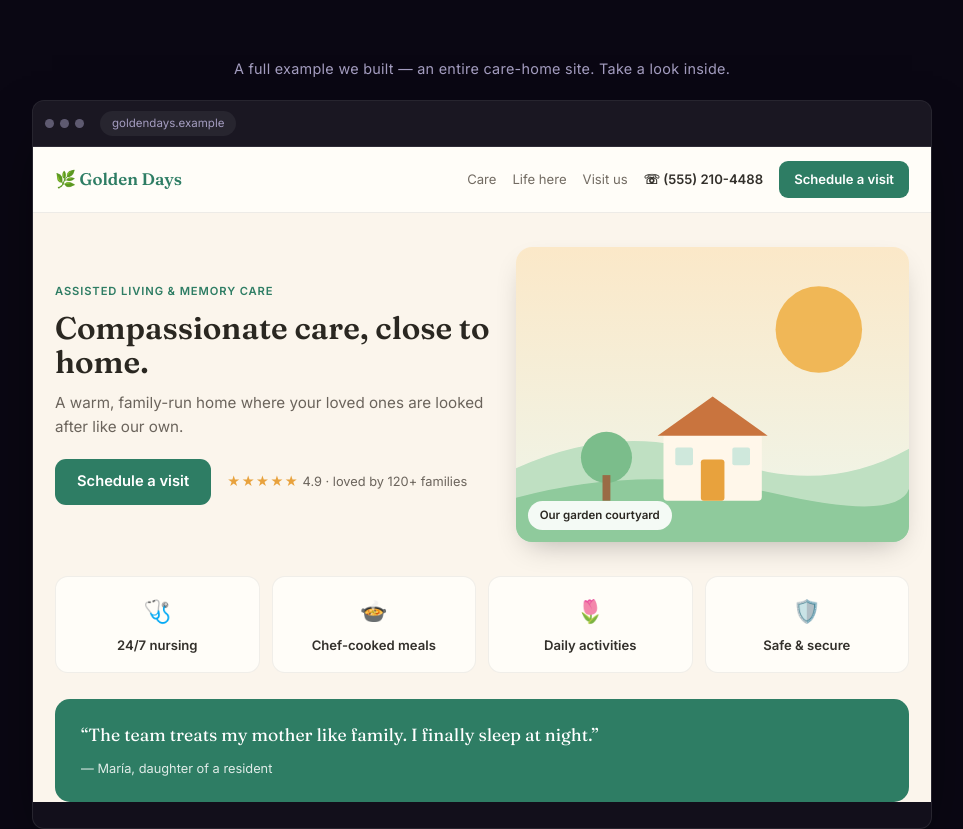
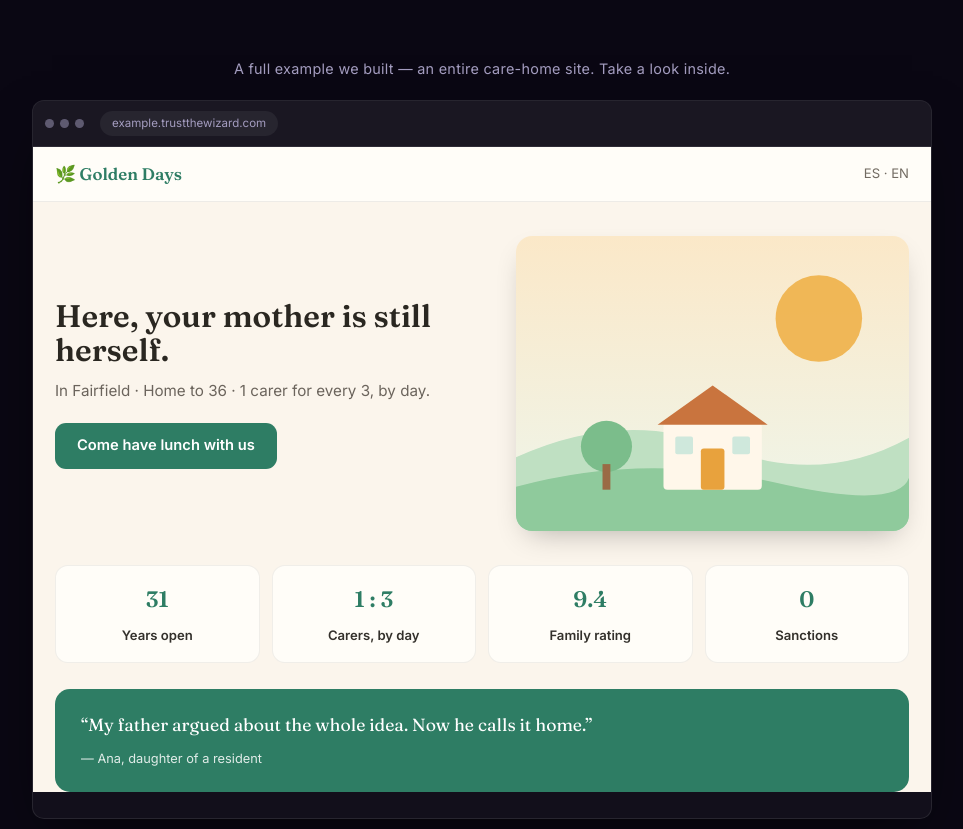
Before and after one commit to alfredoaarc/Trust-The-Wizard, a website: page docs/en/index.html in a window 1280 px wide. Shown: the part 3849-4678 px from the top of the page, without its empty margins (158-1121 px from the left). Drawn offline with Linux system fonts and the light colour scheme.

Commit message:
Sync Golden Days preview on the Conjure landing with the real site
The embedded showcase mock had drifted: invented nav, wrong headline
("Compassionate care, close to home"), wrong CTA, and a fake
"goldendays.example" URL. Updated both languages to mirror the live
Golden Days — real headline, subtitle, CTA "Come have lunch with us",
the actual trust metrics, Ana's real quote, and the real URL.

```diff
--- a/docs/en/index.html
+++ b/docs/en/index.html
@@ -45,7 +45,7 @@
       href="https://fonts.googleapis.com/css2?family=Fraunces:opsz,wght@9..144,400;9..144,600&family=Inter:wght@400;500;600&display=swap"
       rel="stylesheet"
     />
-    <link rel="stylesheet" href="/styles.css?v=9" />
+    <link rel="stylesheet" href="/styles.css?v=10" />
   </head>
   <body>
     <div class="aurora" aria-hidden="true"></div>
@@ -257,31 +257,22 @@
           <div class="browser demo-frame">
             <div class="browser-bar" aria-hidden="true">
               <span></span><span></span><span></span>
-              <span class="url-chip">goldendays.example</span>
+              <span class="url-chip">example.trustthewizard.com</span>
             </div>
             <div class="demo-site">
               <header class="ds-nav">
                 <span class="ds-logo">🌿 Golden Days</span>
                 <nav class="ds-links">
-                  <span>Care</span>
-                  <span>Life here</span>
-                  <span>Visit us</span>
-                  <span class="ds-phone">☏ (555) 210-4488</span>
-                  <span class="ds-btn">Schedule a visit</span>
+                  <span class="ds-lang">ES · EN</span>
                 </nav>
               </header>
 
               <div class="ds-hero">
                 <div class="ds-hero-text">
-                  <p class="ds-eyebrow">Assisted living &amp; memory care</p>
-                  <p class="ds-title">Compassionate care, close to home.</p>
-                  <p class="ds-lede">
-                    A warm, family-run home where your loved ones are looked after
-                    like our own.
-                  </p>
+                  <p class="ds-title">Here, your mother is still herself.</p>
+                  <p class="ds-lede">In Fairfield · Home to 36 · 1 carer for every 3, by day.</p>
                   <div class="ds-actions">
-                    <span class="ds-btn ds-btn-lg">Schedule a visit</span>
-                    <span class="ds-rating"><b>★★★★★</b> 4.9 · loved by 120+ families</span>
+                    <span class="ds-btn ds-btn-lg">Come have lunch with us</span>
                   </div>
                 </div>
                 <div class="ds-hero-photo" aria-hidden="true">
@@ -304,20 +295,19 @@
                     <rect x="162" y="204" width="18" height="18" rx="2" fill="#cfe8dc" />
                     <rect x="220" y="204" width="18" height="18" rx="2" fill="#cfe8dc" />
                   </svg>
-                  <span class="ds-photo-chip">Our garden courtyard</span>
                 </div>
               </div>
 
               <div class="ds-features">
-                <div class="ds-feat"><span class="ds-ico">🩺</span> 24/7 nursing</div>
-                <div class="ds-feat"><span class="ds-ico">🍲</span> Chef-cooked meals</div>
-                <div class="ds-feat"><span class="ds-ico">🌷</span> Daily activities</div>
-                <div class="ds-feat"><span class="ds-ico">🛡️</span> Safe &amp; secure</div>
+                <div class="ds-feat"><span class="ds-ico">31</span> Years open</div>
+                <div class="ds-feat"><span class="ds-ico">1 : 3</span> Carers, by day</div>
+                <div class="ds-feat"><span class="ds-ico">9.4</span> Family rating</div>
+                <div class="ds-feat"><span class="ds-ico">0</span> Sanctions</div>
               </div>
 
               <blockquote class="ds-quote">
-                “The team treats my mother like family. I finally sleep at night.”
-                <span class="ds-quote-by">— María, daughter of a resident</span>
+                “My father argued about the whole idea. Now he calls it home.”
+                <span class="ds-quote-by">— Ana, daughter of a resident</span>
               </blockquote>
             </div>
           </div>
--- a/docs/styles.css
+++ b/docs/styles.css
@@ -836,6 +836,12 @@ section {
   font-size: 1.4rem;
   margin-bottom: 7px;
 }
+/* In the Golden Days preview, .ds-ico holds a metric number, not an emoji */
+.ds-features .ds-ico {
+  font-family: "Fraunces", serif;
+  font-weight: 700;
+  color: #2e7d64;
+}
 
 .ds-quote {
   margin: 0 22px 26px;
```
Also changed, not shown: docs/index.html (+12 -21 lines).
